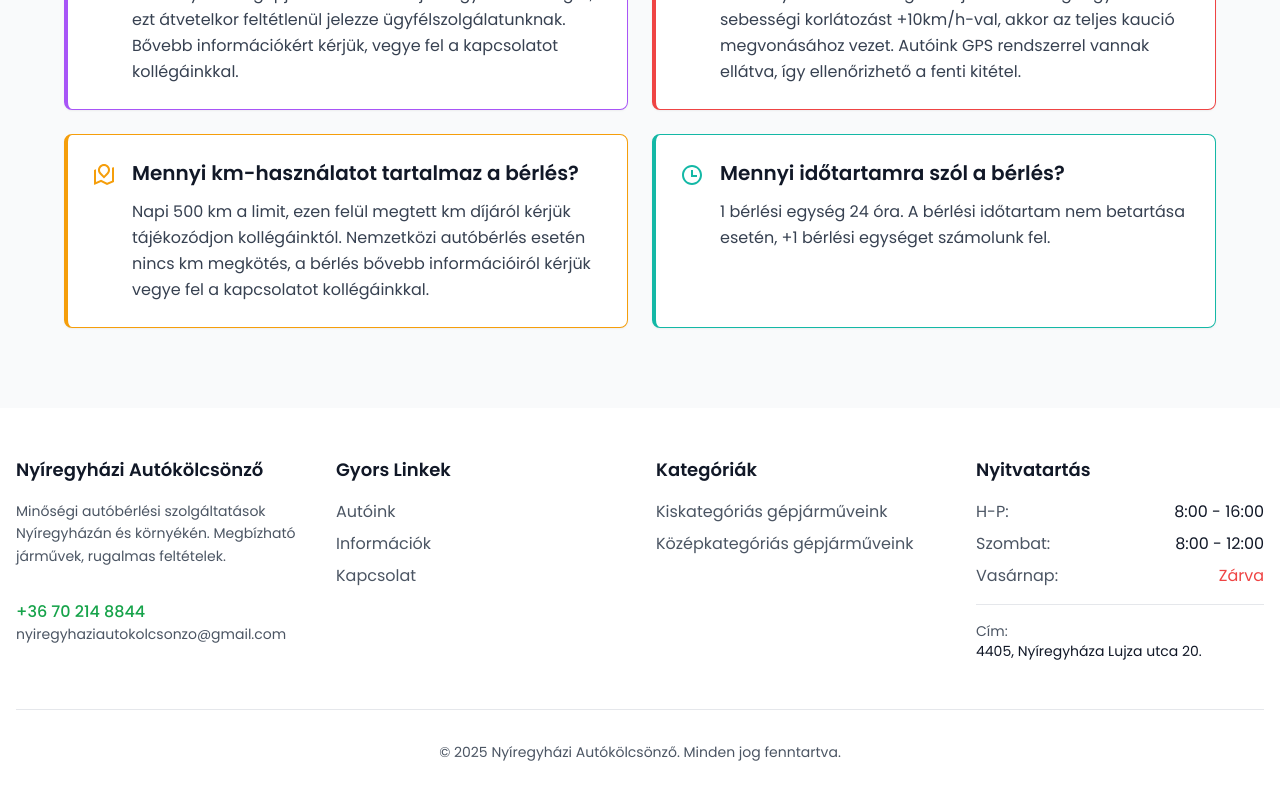
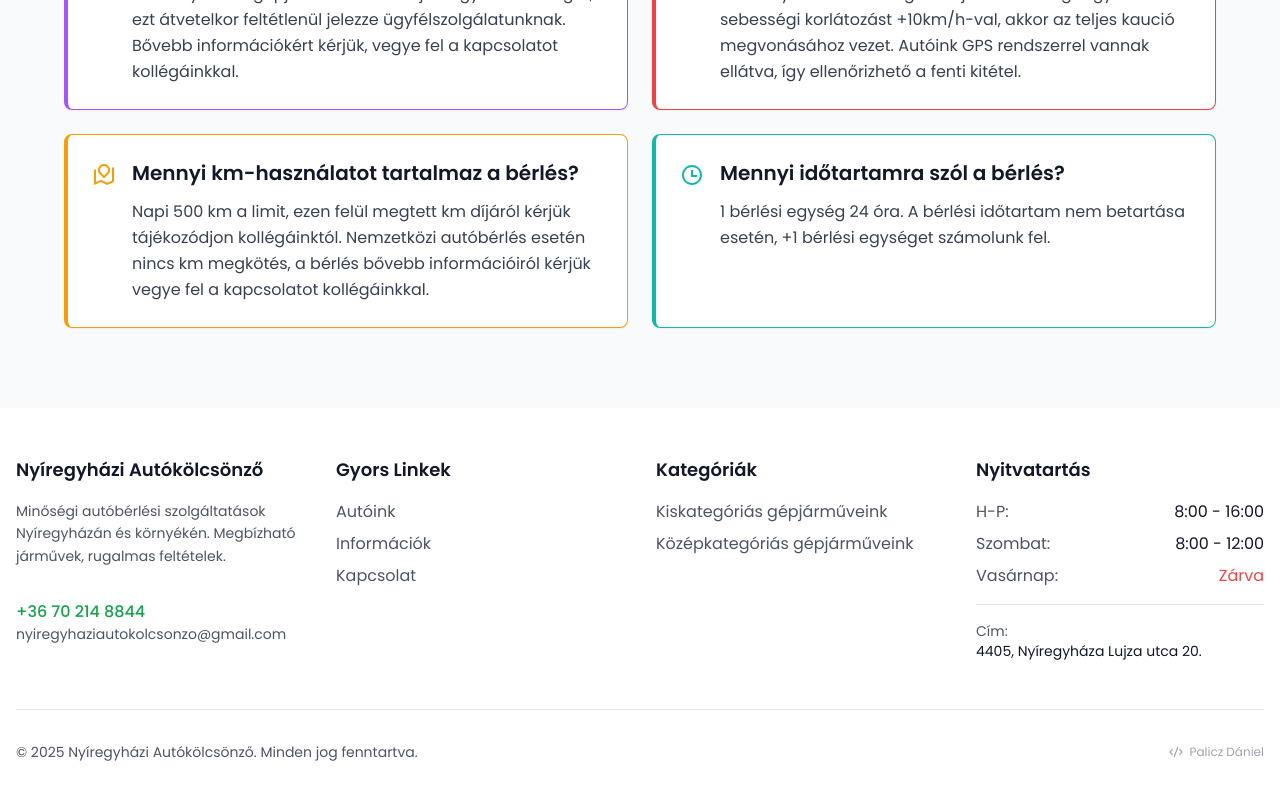
Before and after one commit to palicz/nyiregyhaziautokolcsonzo, a Next.js app: page / in a window 1280 px wide. Shown: the part 5208-6008 px from the top of the page. Built offline with nearby package versions, Linux system fonts and the light colour scheme.

Commit message:
feat: added credit to footer

```diff
--- a/src/app/page.tsx
+++ b/src/app/page.tsx
@@ -16,6 +16,7 @@ import {
   RiPhoneLine,
   RiMapPin2Line,
   RiFacebookBoxFill,
+  RiCodeSSlashLine,
 } from "@remixicon/react";
 import { StatusBadge } from "@/components/status-badge";
 import { CONTACT_INFO, RENTAL_LIMITS, SECTION_IDS } from "@/lib/constants";
@@ -458,11 +459,16 @@ export default function Home() {
           </div>
 
           {/* Bottom Bar */}
+          {/* Bottom Bar */}
           <div className="mt-12 pt-8 border-t border-gray-200">
-            <div className="flex justify-center items-center">
-              <p className="text-sm text-gray-600">
+            <div className="flex flex-col md:flex-row justify-between items-center gap-2">
+              <p className="text-sm text-gray-600 order-2 md:order-1">
                 © {new Date().getFullYear()} Nyíregyházi Autókölcsönző. Minden jog fenntartva.
               </p>
+              <div className="flex items-center gap-1.5 text-gray-400 hover:text-gray-500 transition-colors order-1 md:order-2">
+                <RiCodeSSlashLine className="size-3.5" />
+                <span className="text-xs">Palicz Dániel</span>
+              </div>
             </div>
           </div>
         </div>
```
